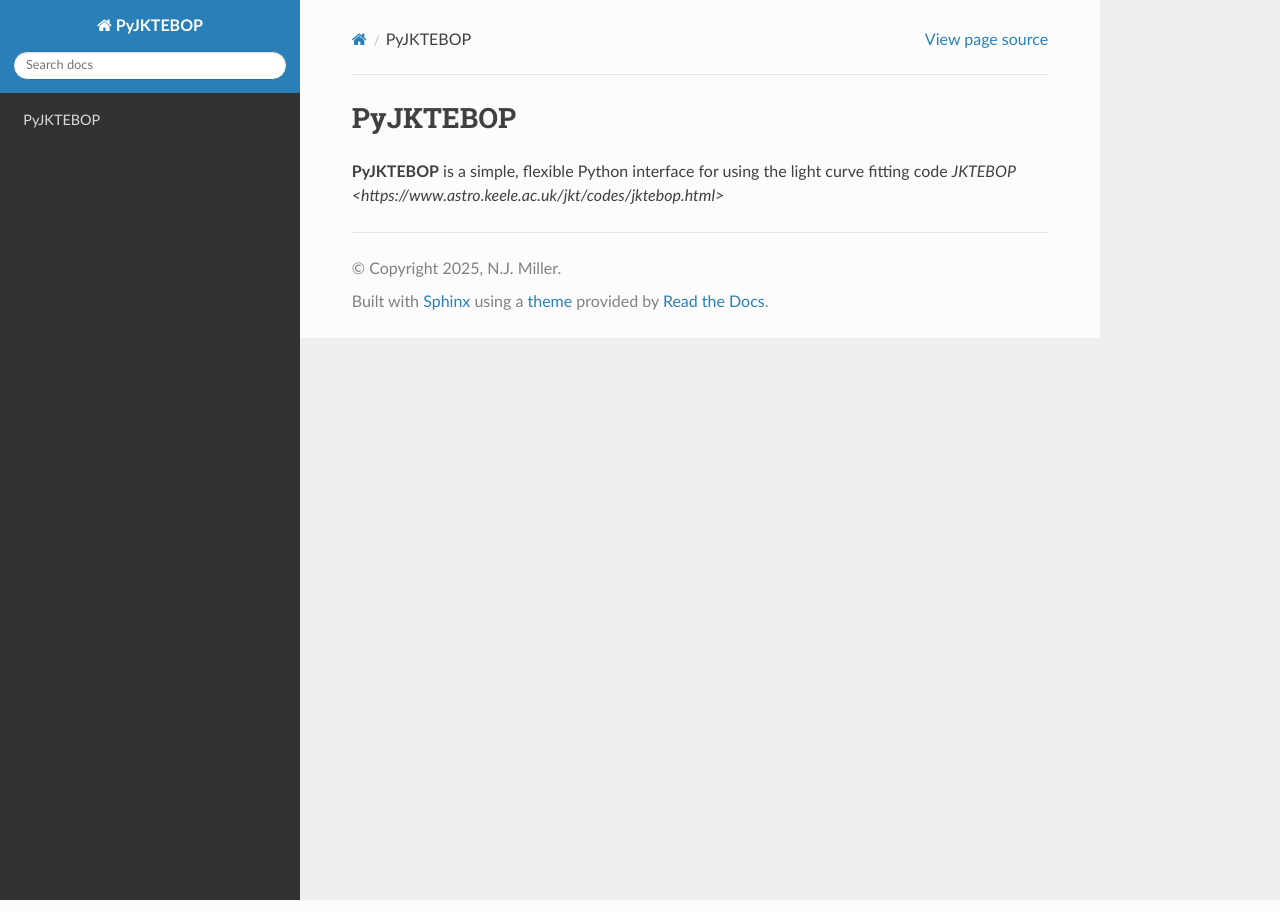
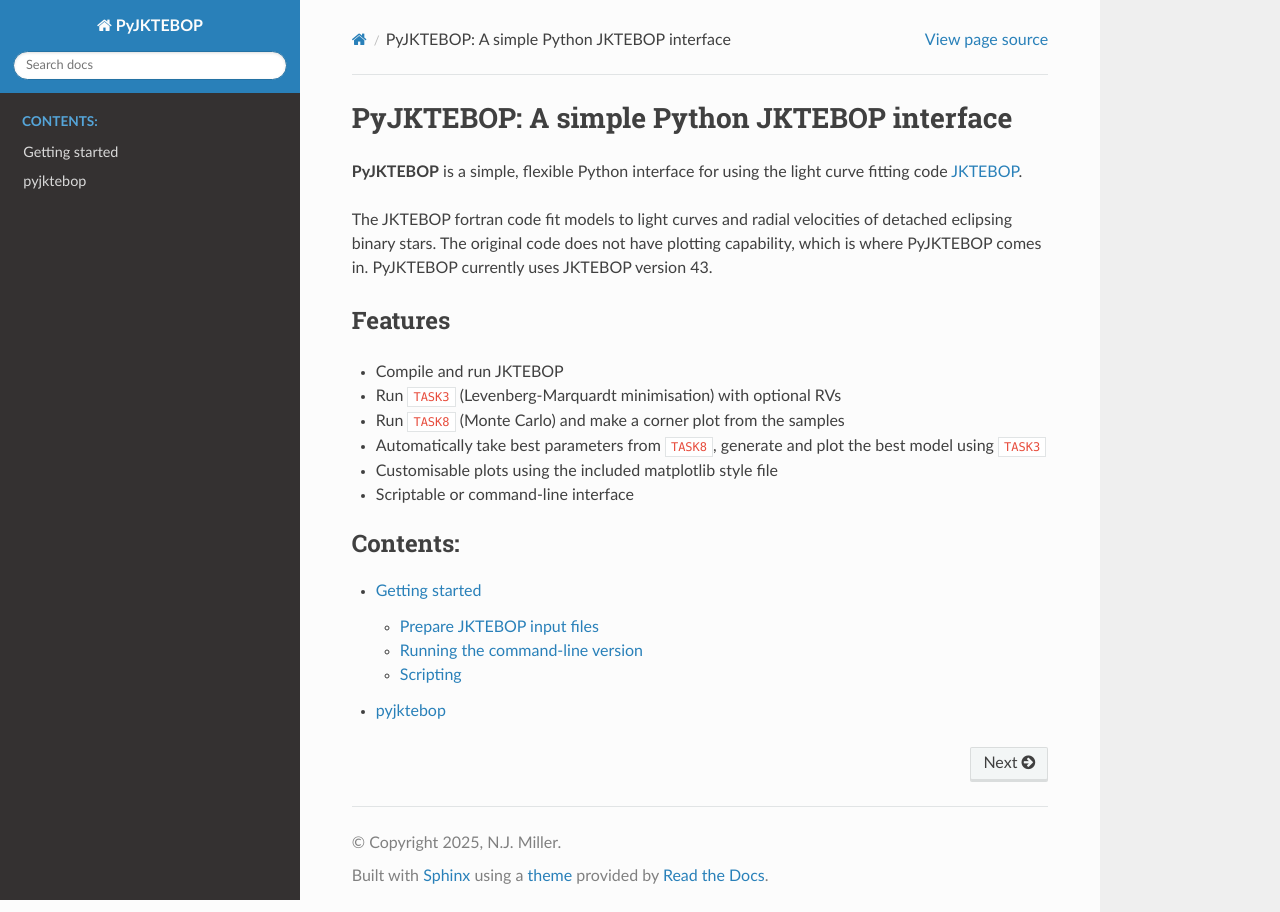
Before and after one commit to nmiller95/pyjktebop, a Sphinx documentation site: the page built from docs/source/index.rst, in a window 1280 px wide. Built offline with Sphinx 7.4.7 and the Read the Docs theme 3.1.0, drawn with Linux system fonts in a browser that asks for light colours.

Commit message:
add to docs structure

```diff
--- a/docs/source/conf.py
+++ b/docs/source/conf.py
@@ -1,4 +1,7 @@
 # Configuration file for the Sphinx documentation builder.
+import os
+import sys
+sys.path.insert(0, os.path.abspath('../..'))  # go up to project root
 
 # -- Project information
 
@@ -17,6 +20,7 @@
     'sphinx.ext.autodoc',
     'sphinx.ext.autosummary',
     'sphinx.ext.intersphinx',
+    'sphinx.ext.napoleon',
 ]
 
 intersphinx_mapping = {
--- a/docs/source/index.rst
+++ b/docs/source/index.rst
@@ -1,4 +1,26 @@
-PyJKTEBOP
-=========
+############################################
+PyJKTEBOP: A simple Python JKTEBOP interface
+############################################
 
-**PyJKTEBOP** is a simple, flexible Python interface for using the light curve fitting code `JKTEBOP <https://www.astro.keele.ac.uk/jkt/codes/jktebop.html>`
+**PyJKTEBOP** is a simple, flexible Python interface for using the light curve fitting code
+`JKTEBOP <https://www.astro.keele.ac.uk/jkt/codes/jktebop.html>`__.
+
+The JKTEBOP fortran code fit models to light curves and radial velocities of detached eclipsing binary stars.
+The original code does not have plotting capability, which is where PyJKTEBOP comes in.
+PyJKTEBOP currently uses JKTEBOP version 43.
+
+Features
+========
+- Compile and run JKTEBOP
+- Run ``TASK3`` (Levenberg-Marquardt minimisation) with optional RVs
+- Run ``TASK8`` (Monte Carlo) and make a corner plot from the samples
+- Automatically take best parameters from ``TASK8``, generate and plot the best model using ``TASK3``
+- Customisable plots using the included matplotlib style file
+- Scriptable or command-line interface
+
+.. toctree::
+   :maxdepth: 2
+   :caption: Contents:
+
+   usage
+   pyjktebop
--- /dev/null
+++ b/docs/source/usage.rst
@@ -0,0 +1,74 @@
+###############
+Getting started
+###############
+
+Prepare JKTEBOP input files
+===========================
+You can generate a blank input file with the following commands:
+
+.. prompt:: bash
+    gfortran -o jktebop.f jktebop
+    ./jktebop newfile
+PyJKTEBOP will assume that your file naming structure is the following:
+
+* ``<target>.in`` - configuration file
+* ``<target>-phot.dat`` - photometry data, in HJD and normalised magnitudes (out of eclipse = 0)
+* ``<target>.out``, ``<target>.par``, ``<target>.fit`` - output files (N.B. there's no ``.out`` for TASK8)
+
+If you're also fitting radial velocities, these files should be named as follows:
+
+* ``<target>-rv1.dat``, ``<target>-rv2.dat`` - radial velocity data, in HJD and km/s
+* ``<target>-rv1.out``, ``<target>-rv2.out`` - output files
+
+See the full `JKTEBOP <https://www.astro.keele.ac.uk/jkt/codes/jktebop.html>`__ documentation and example files
+for complete instructions on preparing input files.
+
+Running the command-line version
+================================
+This option is best for pre-written routines. For more flexibility, consider scripting.
+Here are a few example use cases of the command-line version of PyJKTEBOP.
+If running the script as written in your IDE, make sure to set the run configuration to suit your needs.
+
+.. note::
+    When running JKTEBOP for the first time, make sure to set the flag ``-e`` to ensure it compiles.
+
+Run TASK3 light curve fit; plot and save
+----------------------------------------
+
+.. prompt:: bash
+    python pyjktebop.py target 3 -rps
+Plot and save an existing TASK3 light curve and RV fit
+------------------------------------------------------
+
+.. prompt:: bash
+    python pyjktebop.py target 3 -vps
+Plot and save existing TASK8 light curve results
+------------------------------------------------
+Here, we also specify the number of parameters to show in the corner plot (default = 8).
+These are counted from the leftmost column of the ``<target>.fit`` output file.
+
+.. prompt:: bash
+    python pyjktebop.py target 8 -ps --n_corner_params 10
+Scripting
+=========
+For more flexibility, you can import PyJKTEBOP as a package (but make sure to place ``jktebop.f`` in the same directory).
+Future versions may allow more flexibility in this.
+
+.. code-block:: python
+    from pyjktebop import JKTEBOP, TASK3, TASK8
+    # Compile and run JKTEBOP
+    JKTEBOP('target', recompile=True, compiler='ifort')
+
+    # Read in TASK3 results
+    t = TASK3('target', rv=True)
+    t.plot_eclipses(ecl_width=0.02, n_bin=5000)
+    t.plot_lightcurve(save=False, y_buffer=0.005)
+    t.plot_rv_curve(marker_size=30)
+    t.plot_rv_lc(y_buffer=0.005, rv_marker_size=30)
+
+    # Read in and plot a different target's existing TASK8 results
+    t8 = TASK8('target2', ld_a='cub', ld_b='sqrt')
+    t8.plot_corner(n_params=5, save=True)
+    t3 = t8.model_from_best_fit(recompile=False)
+    t3.plot_eclipses()
+See the full documentation for information on each class/function available.
```
Also changed, not shown: docs/source/pyjktebop.rst (added, +7 -0 lines), 1 other file.
